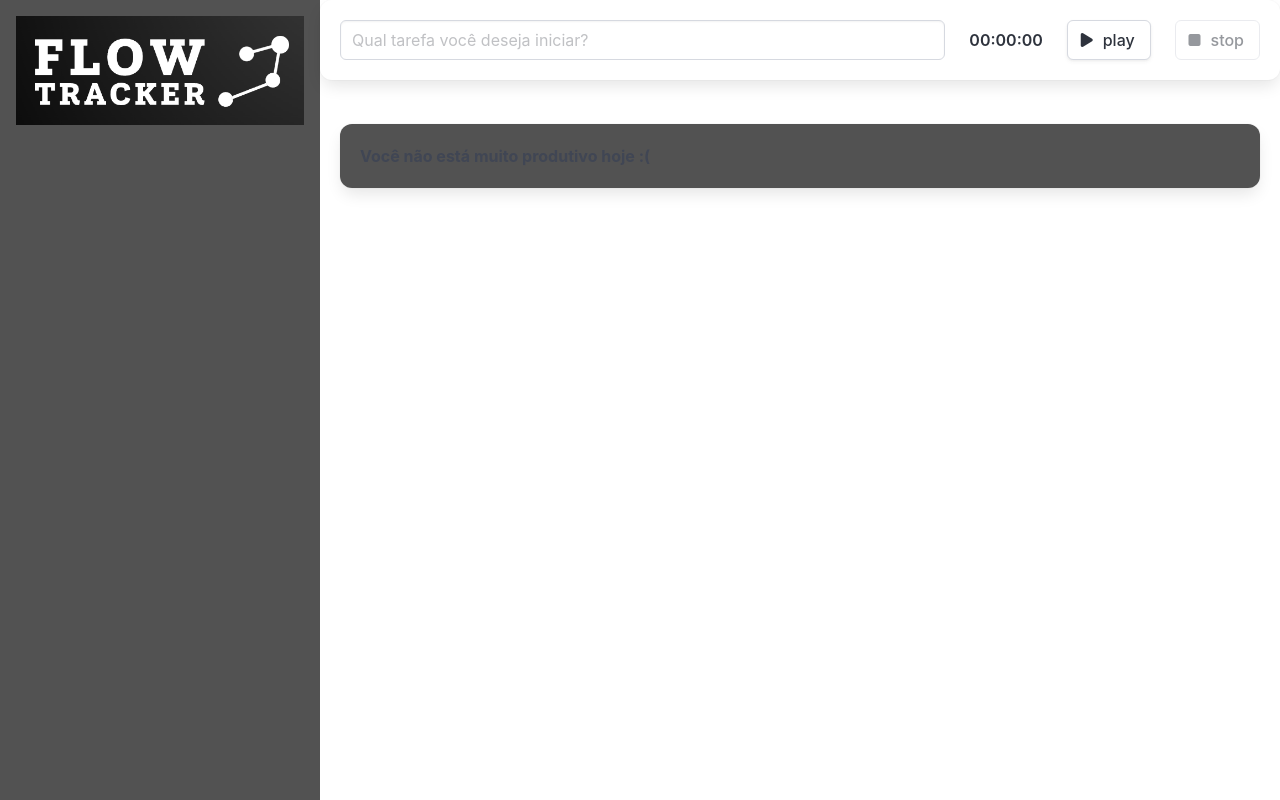
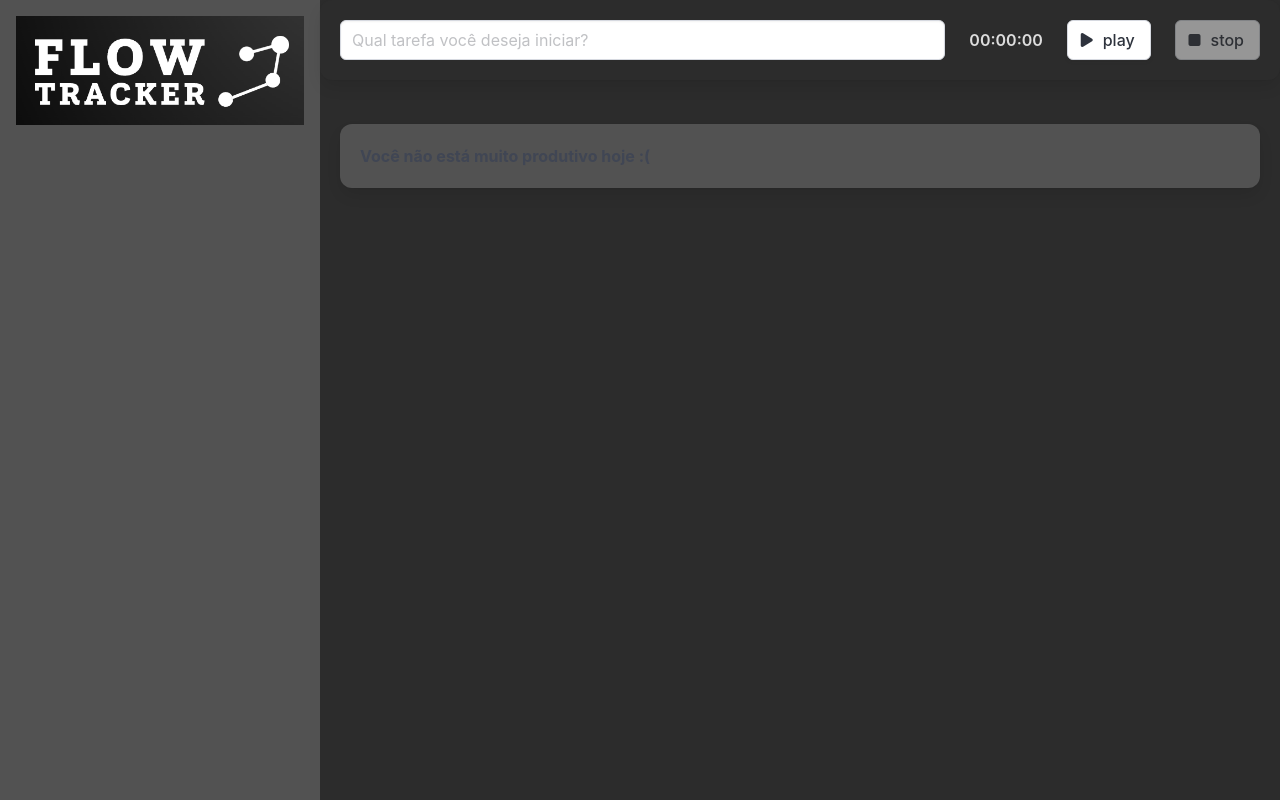
Before and after one commit to renawmontanari/flow-tracker, a Vue app: page / in a window 1280 px wide. Built offline with nearby package versions, Linux system fonts and the light colour scheme.

Commit message:
preparando o modo escuro

```diff
--- a/src/App.vue
+++ b/src/App.vue
@@ -32,11 +32,11 @@
 </script>
 
 <template>
-  <main class="columns is-gapless is-multiline">
+  <main class="columns is-gapless is-multiline modo-escuro">
     <div class="column is-one-quarter">
       <BarraLateral />
     </div>
-    <div class="column is-three-quarter">
+    <div class="column is-three-quarter conteudo">
       <Formulario @aoSalvarTarefa="salvarTarefa" />
       <div class="lista">
         <Tarefa
@@ -54,4 +54,16 @@
 .lista {
   padding: 1.25rem;
 }
+
+main {
+  --bg-primario: #fff;
+  --texto-primario: #000;
+}
+main.modo-escuro {
+  --bg-primario: #2c2c2c;
+  --texto-primario: #ddd;
+}
+.conteudo {
+  background-color: var(--bg-primario);
+}
 </style>
--- a/src/components/Cronometro.vue
+++ b/src/components/Cronometro.vue
@@ -17,6 +17,12 @@
 
 <template>
   <section>
-    <strong>{{ tempoDecorrido }}</strong>
+    <strong class="display">{{ tempoDecorrido }}</strong>
   </section>
 </template>
+
+<style>
+.display {
+  color: var(--texto-primario);
+}
+</style>
--- a/src/components/Formulario.vue
+++ b/src/components/Formulario.vue
@@ -25,7 +25,7 @@
 </script>
 
 <template>
-  <div class="box">
+  <div class="box formulario">
     <div class="columns">
       <div
         class="column is-8"
@@ -45,3 +45,10 @@
     </div>
   </div>
 </template>
+
+<style>
+.formulario {
+  color: var(--texto-primario);
+  background-color: var(--bg-primario);
+}
+</style>
```
